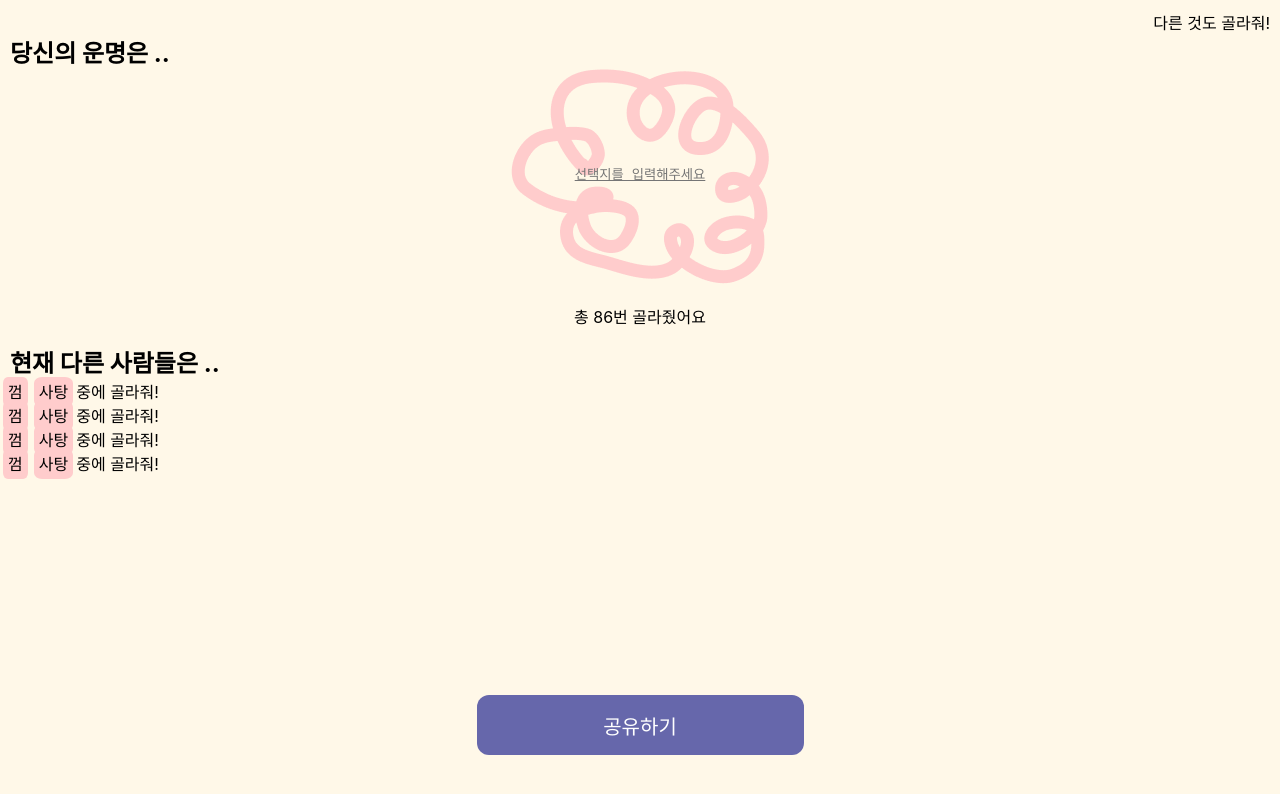
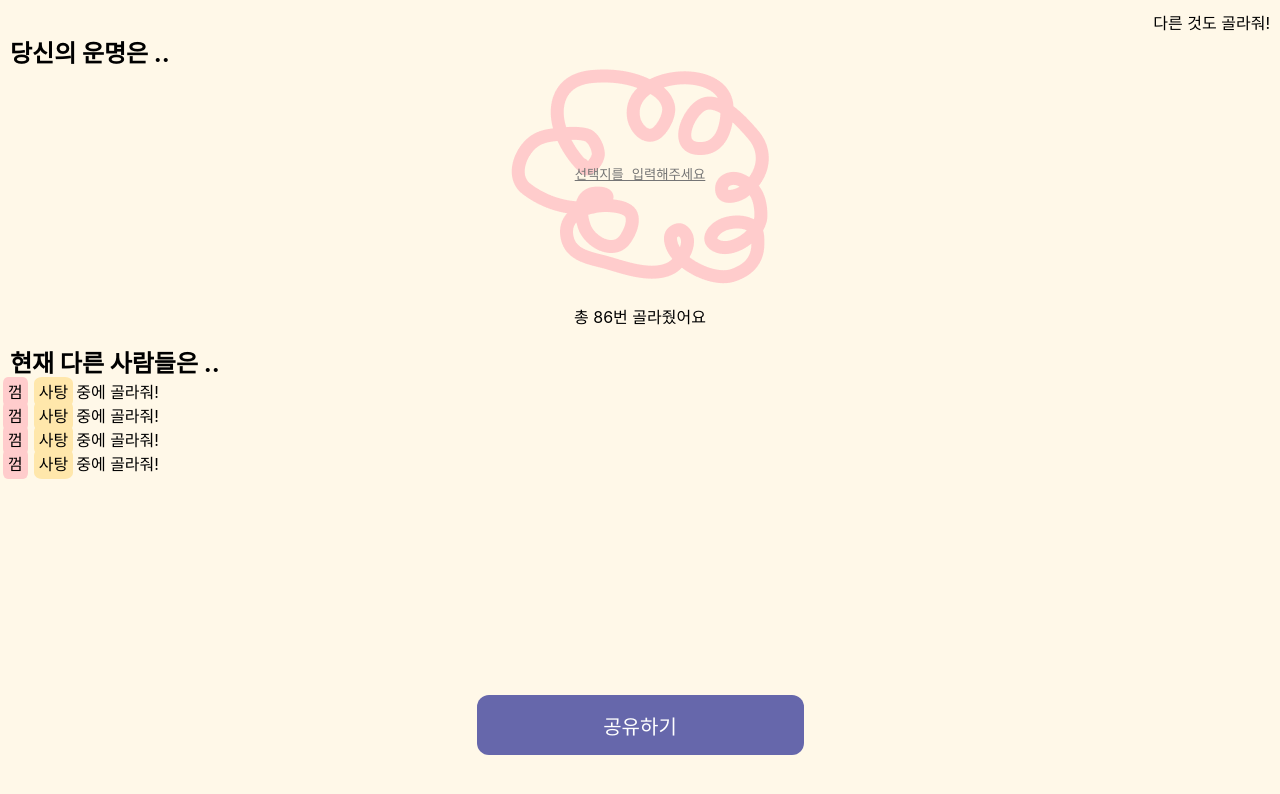
Before and after one commit to ksa37/ChoiceHelper, a React (Create React App) app in the folder client/: page /picked in a window 1280 px wide. Shown: the top 794 px of the page. Built offline with nearby package versions, Linux system fonts and the light colour scheme.

Commit message:
Fix props problem in PickedOptionList

```diff
--- a/client/src/components/PickedOptionList.tsx
+++ b/client/src/components/PickedOptionList.tsx
@@ -1,13 +1,11 @@
 import React from 'react';
 
-function PickedOption({text}:any, {color}:any){
+function PickedOption(props:any){
   const colors = ["#FFCCCC", "#FFE7AB"];
-  console.log(color);
+
   return(
-
-    <span style={{height:40, borderRadius:'20%', padding:'5px',margin:'3px', backgroundColor: colors[0] }}>
-      {console.log(color)}
-      {text}
+    <span style={{height:40, borderRadius:'20%', padding:'5px',margin:'3px', backgroundColor: colors[props.colorIndex] }}>
+      {props.text}
     </span>
   )
 };
@@ -15,8 +13,8 @@ function PickedOption({text}:any, {color}:any){
 export default function PickedOptionList(){
   return(
     <div>
-      <PickedOption text='껌' color={0} />
-      <PickedOption text='사탕' color={1} />
+      <PickedOption text='껌' colorIndex={0} />
+      <PickedOption text='사탕' colorIndex={1} />
       <span>중에 골라줘!</span>
     </div>
   )
```
